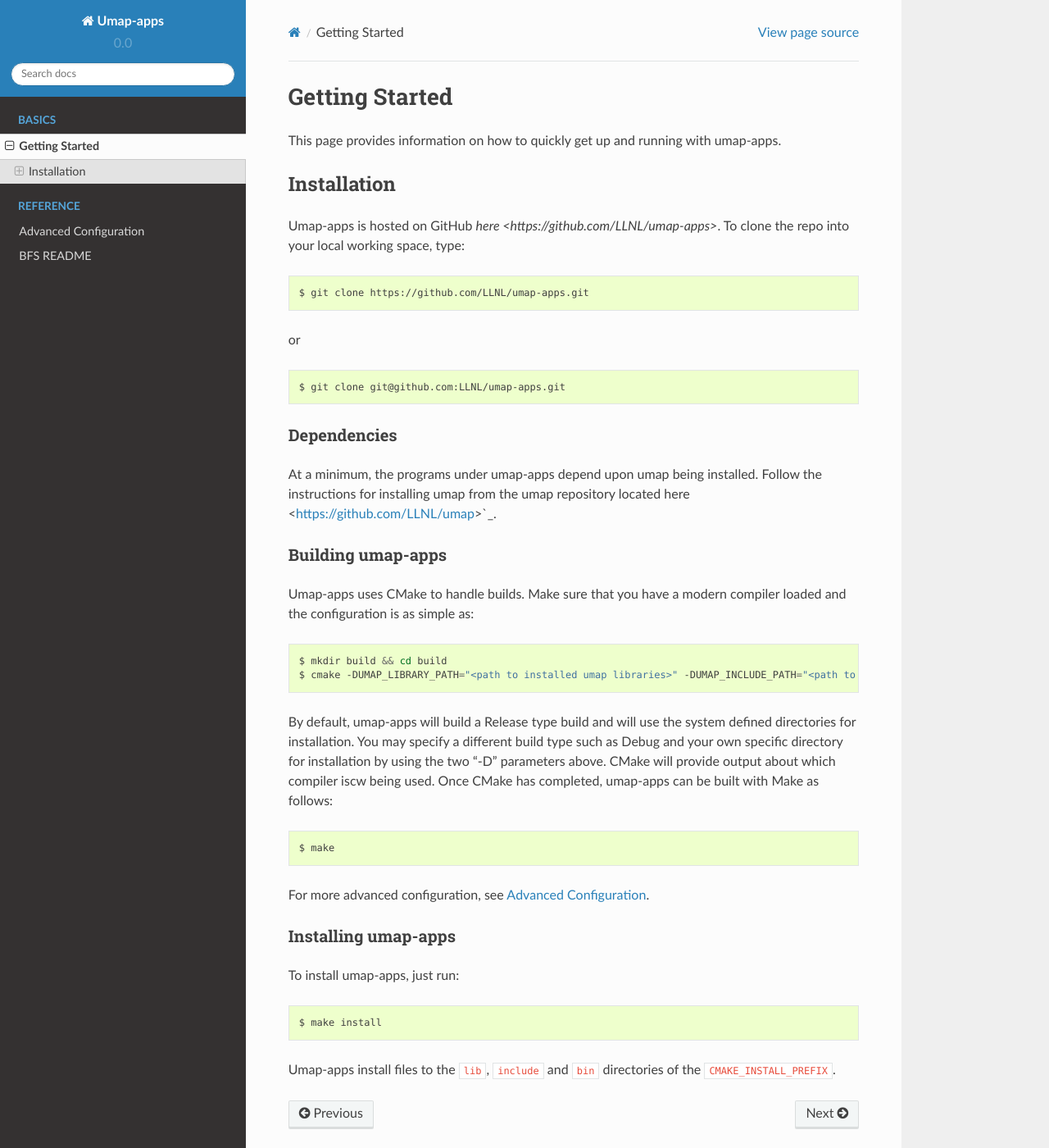
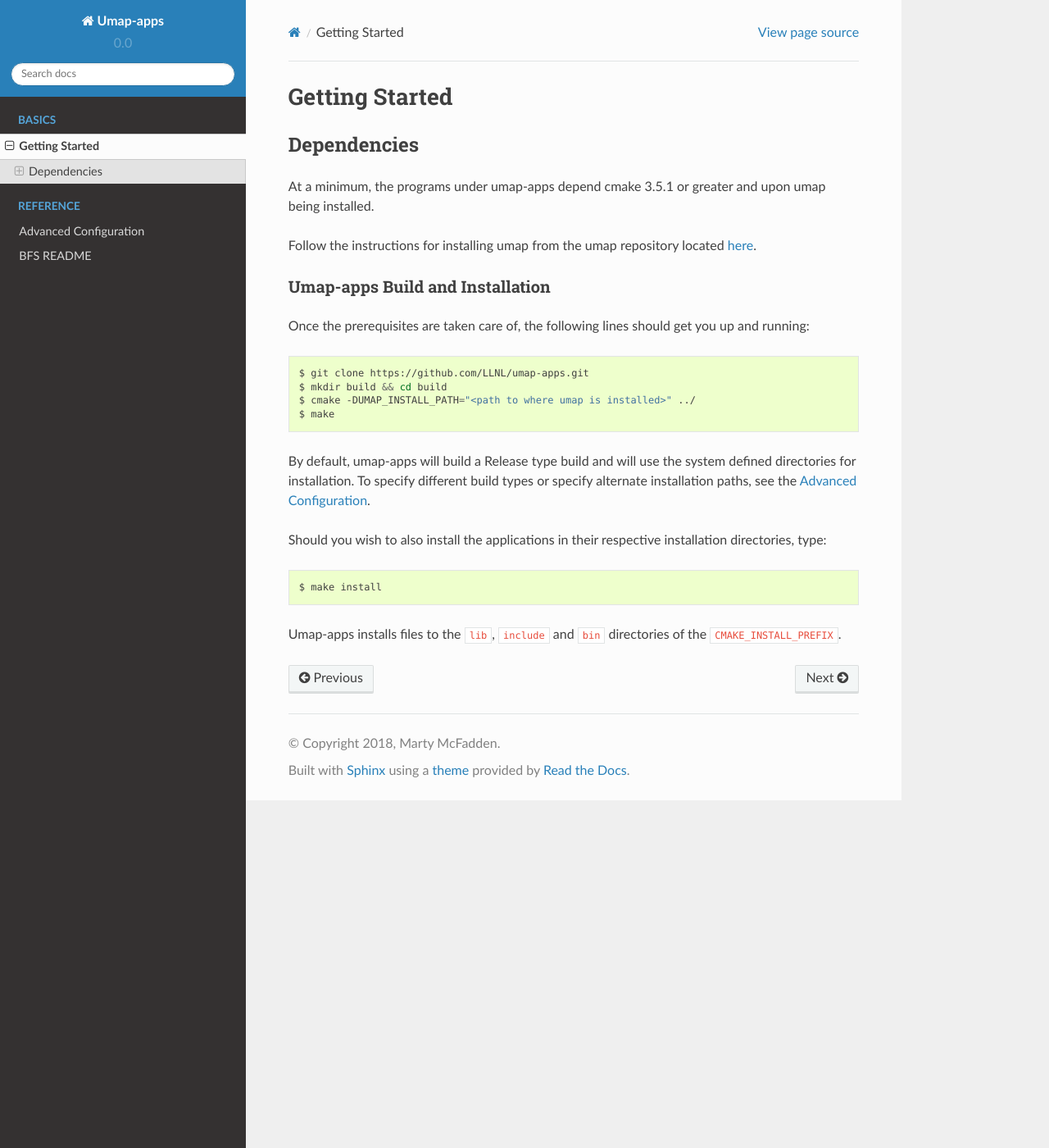
Before and after one commit to LLNL/umap-apps, a Sphinx documentation site: the page built from docs/sphinx/getting_started.rst, in a window 1280 px wide and 1400 px high. Shown: the whole window at 82% size. Built offline with Sphinx 7.4.7 and the Read the Docs theme 2.0.0, drawn with Linux system fonts in a browser that asks for light colours; pages that are not in the unit, such as notebooks, are missing from menus.

Commit message:
Things are compiling now

```diff
--- a/docs/sphinx/getting_started.rst
+++ b/docs/sphinx/getting_started.rst
@@ -4,65 +4,39 @@
 Getting Started
 ===============
 
-This page provides information on how to quickly get up and running with
-umap-apps.
+^^^^^^^^^^^^^
+Dependencies
+^^^^^^^^^^^^^
+At a minimum, the programs under umap-apps depend cmake 3.5.1 or greater and
+upon umap being installed.
 
-------------
-Installation
-------------
-Umap-apps is hosted on GitHub `here <https://github.com/LLNL/umap-apps>`.
-To clone the repo into your local working space, type:
+Follow the instructions for installing umap from
+the umap repository located
+`here <https://llnl-umap.readthedocs.io/en/develop/getting_started.html>`_.
+
+--------------------------------
+Umap-apps Build and Installation
+--------------------------------
+Once the prerequisites are taken care of, the following lines should get you
+up and running:
 
 .. code-block:: bash
 
   $ git clone https://github.com/LLNL/umap-apps.git
-
-or
-
-.. code-block:: bash
-
-  $ git clone git@github.com:LLNL/umap-apps.git
-
-^^^^^^^^^^^^^
-Dependencies
-^^^^^^^^^^^^^
-At a minimum, the programs under umap-apps depend upon umap being installed.
-Follow the instructions for installing umap from the umap repository located
-here <https://github.com/LLNL/umap>`_.
-
-^^^^^^^^^^^^^^^^^^
-Building umap-apps
-^^^^^^^^^^^^^^^^^^
-
-Umap-apps uses CMake to handle builds. Make sure that you have a modern
-compiler loaded and the configuration is as simple as:
-
-.. code-block:: bash
-
   $ mkdir build && cd build
-  $ cmake -DUMAP_LIBRARY_PATH="<path to installed umap libraries>" -DUMAP_INCLUDE_PATH="<path to installed umap include files>" ../
+  $ cmake -DUMAP_INSTALL_PATH="<path to where umap is installed>" ../
+  $ make
 
 By default, umap-apps will build a Release type build and will use the system
-defined directories for installation.  You may specify a different build type
-such as Debug and your own specific directory for installation by using the
-two "-D" parameters above.  CMake will provide output about which compiler iscw
-being used. Once CMake has completed, umap-apps can be built with Make as follows:
+defined directories for installation.  To specify different build types or
+specify alternate installation paths, see the :doc:`advanced_configuration`.
 
-.. code-block:: bash
-
-  $ make
-
-For more advanced configuration, see :doc:`advanced_configuration`.
-
-^^^^^^^^^^^^^^^^^^^^
-Installing umap-apps
-^^^^^^^^^^^^^^^^^^^^
-
-To install umap-apps, just run:
+Should you wish to also install the applications in their respective installation
+directories, type:
 
 .. code-block:: bash
 
   $ make install
 
-Umap-apps install files to the ``lib``, ``include`` and ``bin`` directories of the
-``CMAKE_INSTALL_PREFIX``.
+Umap-apps installs files to the ``lib``, ``include`` and ``bin`` directories
+of the ``CMAKE_INSTALL_PREFIX``.
```
Also changed, not shown: CMakeLists.txt (added, +41 -0 lines), 17 other files.
